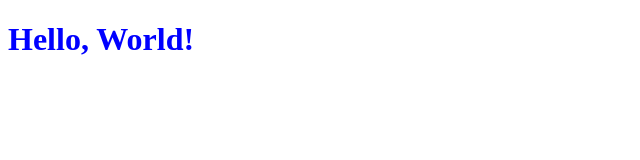
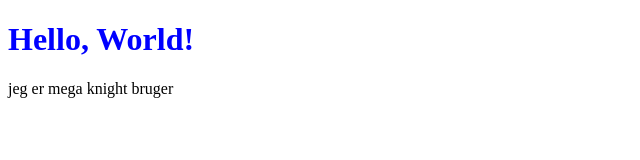
Before and after one commit to atalazimi885-max/julewebsite, a plain HTML site: page index.html in a window 1280 px wide. Shown: the whole page, without its empty margins (0-640 px from the left). Drawn offline with Linux system fonts and the light colour scheme.

Commit message:
update index.html and style.css to add a blue heading and a paragraph

```diff
--- a/index.html
+++ b/index.html
@@ -8,5 +8,6 @@
 </head>
 <body>
     <h1 class="h1">Hello, World!</h1>
+    <p>jeg er mega knight bruger</p>
 </body>
 </html>
```
